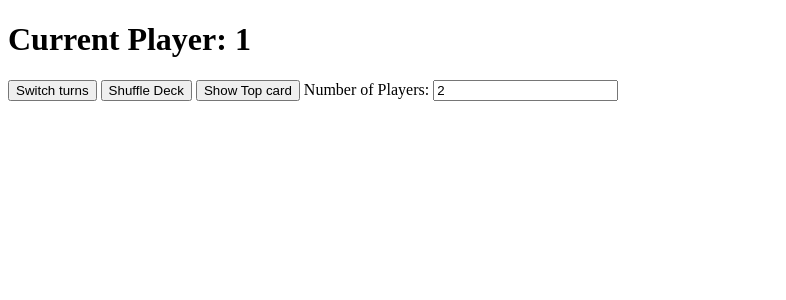
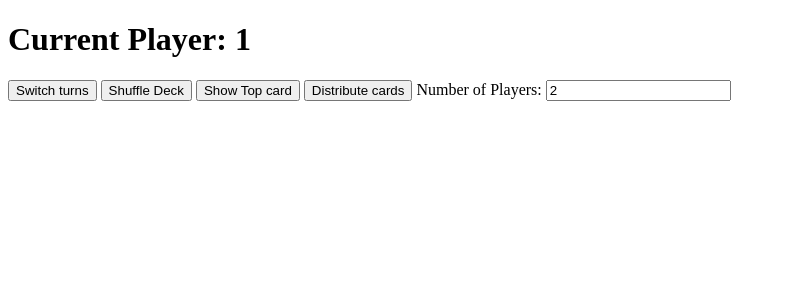
Before and after one commit to Immortal000/uno, a SvelteKit app: page / in a window 1280 px wide. Shown: the top 300 px of the page, without its empty margins (0-786 px from the left). Built offline with nearby package versions, Linux system fonts and the light colour scheme.

Commit message:
Display cards and create a game canvas 😩

```diff
--- /dev/null
+++ b/src/card_functions/distributeDeck.js
@@ -0,0 +1,34 @@
+// @ts-nocheck
+import { deck, num_players, top_card, players_cards } from '../store';
+
+export const distribute = () => {
+	// Getting the player count and the deck
+	let players_count;
+	let current_deck;
+	let current_cards;
+
+	deck.subscribe((value) => (current_deck = value));
+	num_players.subscribe((value) => (players_count = value));
+	players_cards.subscribe((value) => (current_cards = value));
+
+	players_cards.set([]);
+
+	for (let i = 0; i < players_count; i++) {
+		let new_cards = current_deck.splice(0, 7);
+		current_cards.push(new_cards);
+	}
+
+	deck.set(current_deck);
+	if (current_deck[0]['type'] == 'number') {
+		top_card.set(current_deck[0]);
+	} else {
+		while (current_deck[0]['type'] != 'number') {
+			current_deck.push(current_deck[0]);
+			current_deck = current_deck.slice(1, current_deck.length);
+		}
+
+		top_card.set(current_deck[0]);
+	}
+
+	console.log(current_cards);
+};
--- a/src/components/cards/number.svelte
+++ b/src/components/cards/number.svelte
@@ -3,11 +3,16 @@
 
 	export let number;
 	export let variant;
-	export let type;
 </script>
 
 <div class="number_card">
 	<h1>{number}</h1>
 	<h3>{variant}</h3>
-	<h3>{type}</h3>
 </div>
+
+<style>
+	.number_card {
+		border: 1px solid black;
+		width: 20%;
+	}
+</style>
--- a/src/components/cards/power.svelte
+++ b/src/components/cards/power.svelte
@@ -1,13 +1,22 @@
 <script>
 	// @ts-nocheck
 
-	export let number;
+	export let power;
 	export let variant;
-	export let type;
 </script>
 
-<div class="number_card">
-	<h1>{number}</h1>
-	<h3>{variant}</h3>
-	<h3>{type}</h3>
+<div class="power_card">
+	{#if variant == null}
+		<h1>{power}</h1>
+	{:else}
+		<h1>{power}</h1>
+		<h3>{variant}</h3>
+	{/if}
 </div>
+
+<style>
+	.power_card {
+		border: 1px solid black;
+		width: 20%;
+	}
+</style>
--- /dev/null
+++ b/src/components/gamecanvas.svelte
@@ -0,0 +1,49 @@
+<script>
+	// @ts-nocheck
+
+	import { deck, top_card, num_players, players_cards, current_player } from '../store';
+	import Number from '../components/cards/number.svelte';
+	import Power from '../components/cards/power.svelte';
+
+	const check_card = (card) => {
+		if (card['type'] == 'number') {
+			return 'number';
+		} else {
+			if (card['variant'] != null) {
+				return 'power normal';
+			} else {
+				return 'power exclusive';
+			}
+		}
+	};
+</script>
+
+<div class="canvas">
+	<!-- Top card -->
+	<div class="card">
+		{#if check_card($top_card) == 'number'}
+			<Number number={$top_card['number']} variant={$top_card['variant']} />
+		{:else}
+			<Power power={$top_card['power']} variant={$top_card['variant']} />
+		{/if}
+	</div>
+
+	<button on:click={() => console.log($players_cards[$current_player - 1])}>click</button>
+
+	<!-- Player cards -->
+	<div class="player_cards">
+		{#each $players_cards[$current_player - 1] as card}
+			{#if check_card(card) == 'number'}
+				<Number number={card['number']} variant={card['variant']} />
+			{:else}
+				<Power power={card['power']} variant={card['variant']} />
+			{/if}
+		{/each}
+	</div>
+</div>
+
+<style>
+	.player_cards {
+		display: flex;
+	}
+</style>
--- a/src/routes/+page.svelte
+++ b/src/routes/+page.svelte
@@ -3,9 +3,12 @@
 
 	import { deck, num_players, current_player, top_card } from '../store';
 	import { shuffleDeck } from '../card_functions/shuffle';
+	import { distribute } from '../card_functions/distributeDeck';
+	import Gamecanvas from '../components/gamecanvas.svelte';
 
 	// Local variables
 	let number_players_input = 2;
+	let distributed = false;
 
 	// Change the current player based on the total number of players
 	// NEED TO UPDATE TOP CARD AFTER EVERY TURN
@@ -27,6 +30,14 @@
 <button on:click={nextTurn}>Switch turns</button>
 <button on:click={shuffleDeck($deck)}>Shuffle Deck</button>
 <button on:click={() => console.log($top_card)}>Show Top card</button>
+<button
+	on:click={() => {
+		if (!distributed) {
+			distribute();
+			distributed = true;
+		}
+	}}>Distribute cards</button
+>
 
 <label for="numPlayers">Number of Players: </label>
 <input
@@ -36,3 +47,7 @@
 	on:change={updateNumberPlayers}
 	id="numPlayers"
 />
+
+{#if distributed}
+	<Gamecanvas />
+{/if}
--- a/src/store/index.js
+++ b/src/store/index.js
@@ -1,8 +1,9 @@
 import { writable } from 'svelte/store';
 // Importing the deck
-import { card_deck } from './generateDeck';
+import { card_deck } from '../card_functions/generateDeck';
 
 export const deck = writable(card_deck);
-export const num_players = writable(4);
+export const num_players = writable(2);
 export const current_player = writable(1);
 export const top_card = writable(card_deck[0]);
+export const players_cards = writable([]);
```
Also changed, not shown: src/card_functions/generateDeck.js (renamed from src/store/generateDeck.js).
